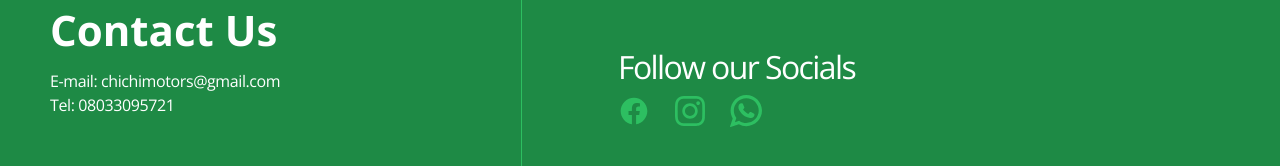
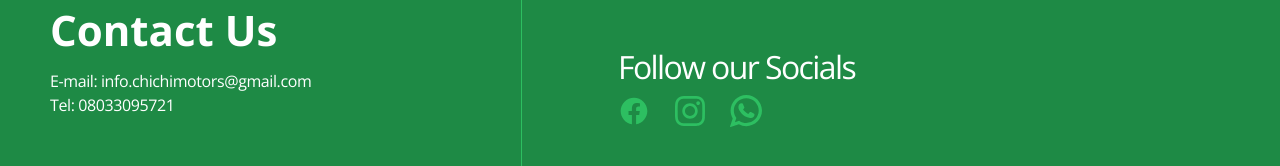
Before and after one commit to HenryAgu/Chichi-Motors, a Next.js app: page /contact in a window 1280 px wide. Shown: the part 1132-1298 px from the top of the page. Built offline with nearby package versions, Linux system fonts and the light colour scheme.

Commit message:
fix: new gmail

```diff
--- a/src/components/shared/Footer.tsx
+++ b/src/components/shared/Footer.tsx
@@ -67,10 +67,12 @@ const Footer = () => {
             <p className="text-[32px] lg:text-[42px] text-white font-bold mb-2">
               Contact Us
             </p>
-            <span className="text-sm lg:text-base text-white font-normal tracking-tight">
-              E-mail: chichimotors@gmail.com <br />
+            <Link href="mailto:info.chichimotors@gmail.com" className="text-sm lg:text-base text-white font-normal tracking-tight hover:border-b">
+              E-mail: info.chichimotors@gmail.com <br />
+            </Link>
+            <Link href="tel:08033095721" className="text-sm lg:text-base text-white font-normal tracking-tight hover:border-b">
               Tel: 08033095721
-            </span>
+            </Link>
           </div>
         </div>
         <div className="basis-[60%] pt-16 md:pl-24 pb-[32px] flex flex-col gap-y-8 md:gap-y-[80px]">
```
